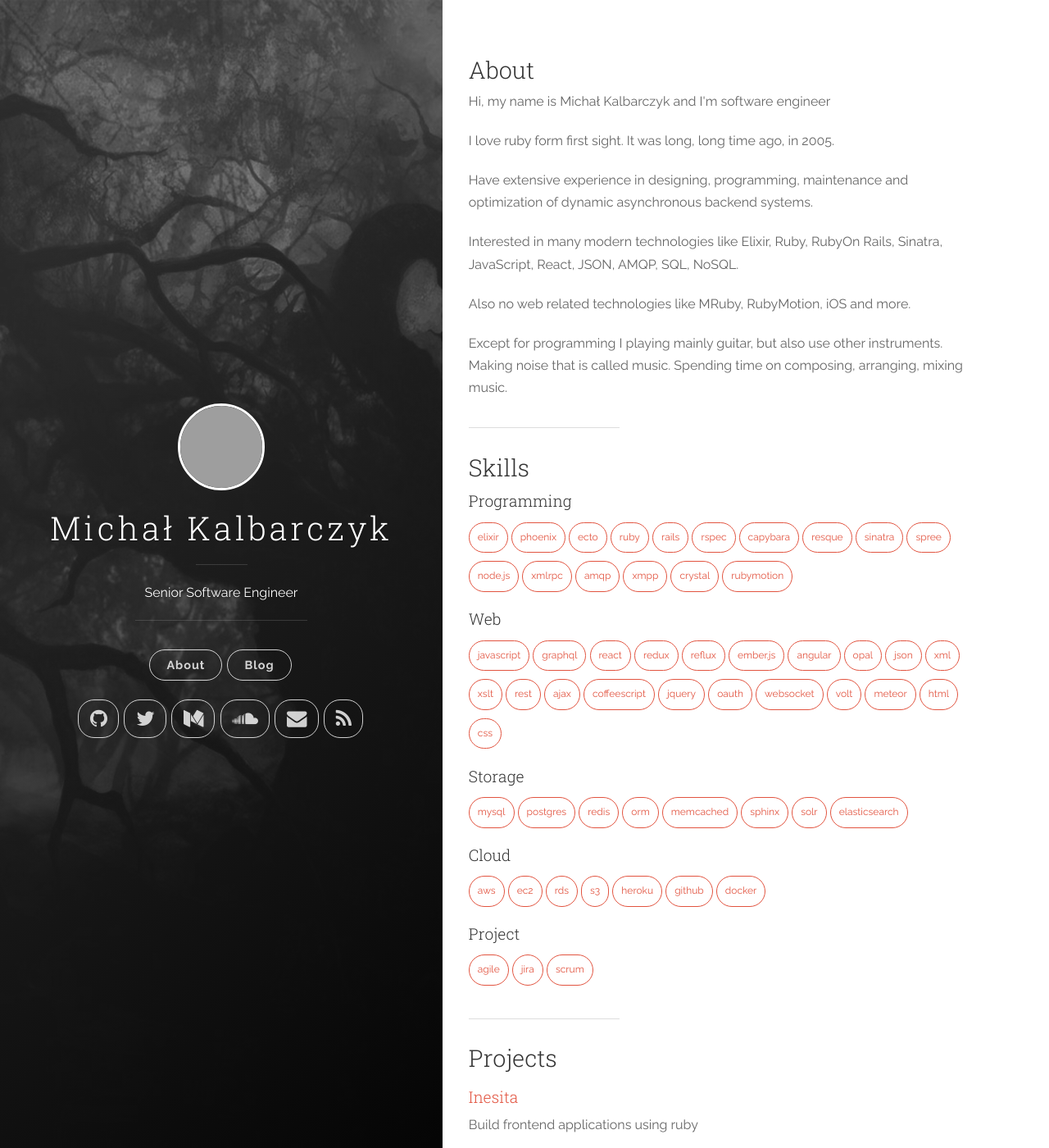
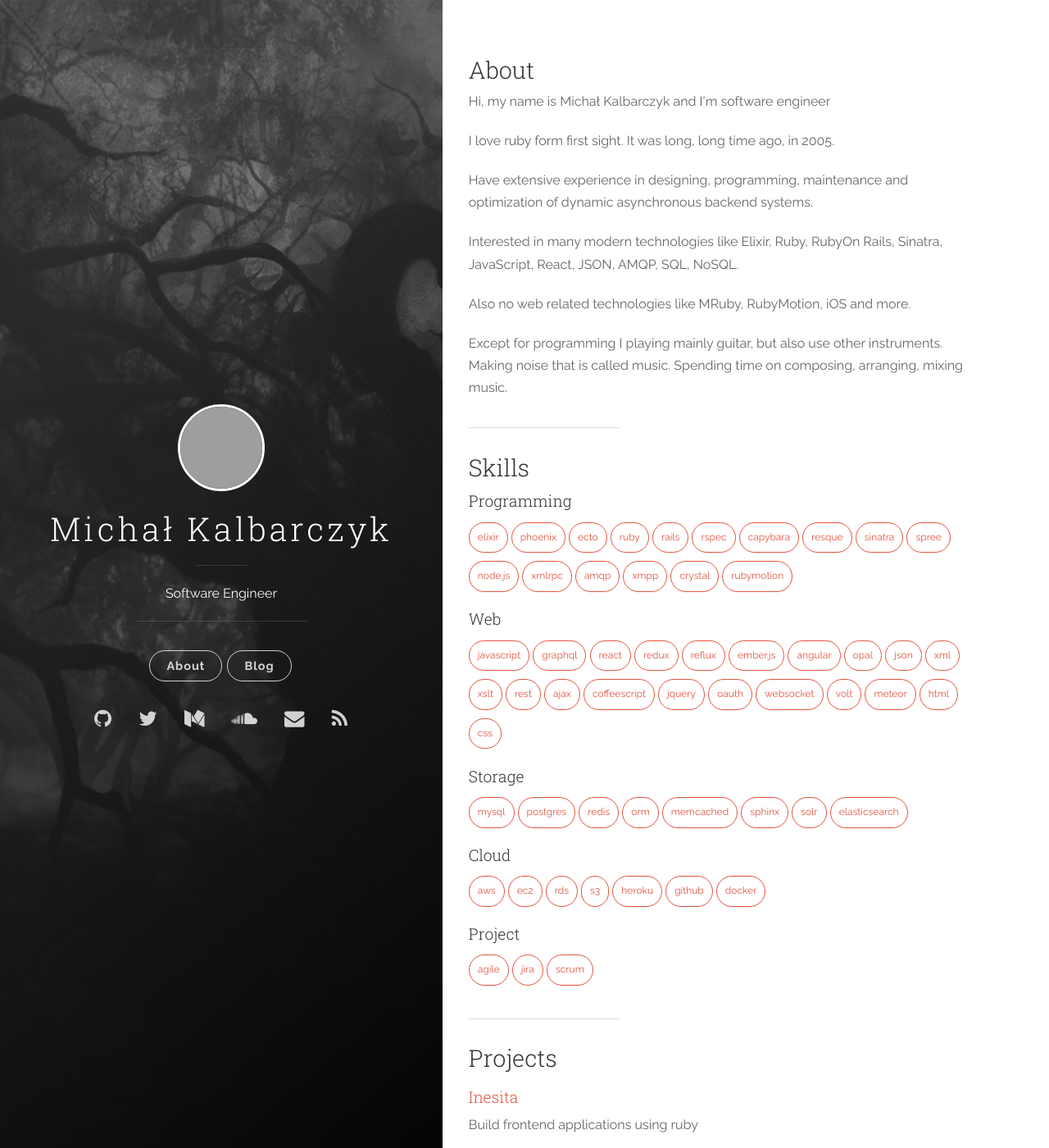
Before and after one commit to fazibear/fazibear.github.io, a Jekyll site: the page built from index.html, in a window 1280 px wide and 1400 px high. Shown: the whole window at 82% size. Built offline with Jekyll 4.4.1, drawn with Linux system fonts in a browser that asks for light colours; nearby versions of some CDN libraries; grey boxes are pictures that could not be loaded.

Commit message:
Some cosmetic fixes

```diff
--- a/_data/cv.json
+++ b/_data/cv.json
@@ -13,7 +13,7 @@
 
   "info": {
     "image": "/images/cv.jpg",
-    "label": "Senior Software Engineer",
+    "label": "Software Engineer",
     "characterClass": "Programmer",
     "brief": "Extensive experience in designing, programming, maintenance and optimization of dynamic asynchronous backend systems.
       Interested in many modern technologies like Elixir, Ruby, Ruby On Rails, Sinatra, JavaScript, React, JSON, AMQP, SQL, NoSQL.
--- a/css/uno.css
+++ b/css/uno.css
@@ -522,7 +522,8 @@ nav {
 .navigation--social {
   /* margin-left: 1.5em; */ }
   .navigation--social a {
-    padding: 10px 12px 10px 14px; }
+    padding: 10px 12px 10px 14px;
+    border: 0px }
     .navigation--social a .label {
       display: none; }
     .navigation--social a .fa {
```
